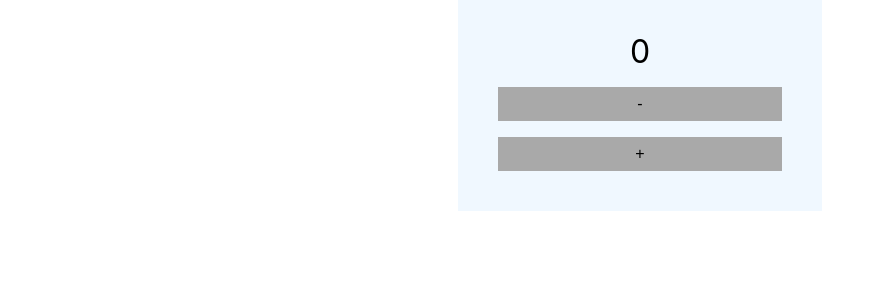
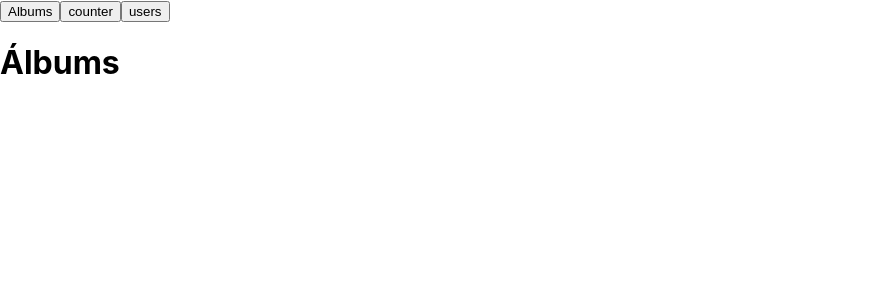
Before and after one commit to souluizfelipe/react-basics-counter-api, a React (Create React App) app: page / in a window 1280 px wide. Shown: the top 300 px of the page, without its empty margins (0-885 px from the left). Built offline with nearby package versions, Linux system fonts and the light colour scheme.

Commit message:
create navigation between pages using useState and manipulating array to return a component based on its content

```diff
--- /dev/null
+++ b/src/Albums.js
@@ -0,0 +1,11 @@
+import React from 'react';
+
+const Albums = () => {
+  return(
+    <>
+      <h1>Álbums</h1>
+    </>
+  );
+};
+
+export default Albums;
--- a/src/App.js
+++ b/src/App.js
@@ -1,11 +1,52 @@
-import React from 'react';
+import React, { useState } from 'react';
 
 import Counter from './Counter';
+import Albums from './Albums';
+import Users from './Users';
+
+const defaultPage = 'albums'
+
+const pages = {
+  albums :{
+    text: "Albums",
+    component: Albums,
+  },
+  counter :{
+    text: "Counter",
+    component: Counter,
+  },
+  user :{
+    text: "Users",
+    component: Users,
+  },
+};
 
 function App () {
+
+  const[ page, setPage ] = useState(defaultPage);
+
+  const handlePageChange = page => {
+    setPage(page);
+  };
+
+  const Page = pages[page].component;
+
+  //create a array with the keys of every object inside pages
+  const pagesList = Object.keys(pages);
+
   return(
     <div>
-      <Counter />
+      {
+        // use this array to access the items on pages
+        pagesList.map((page) => {
+          // return a button with the same properties and functionalities for every item
+          return(
+            <button onClick={() => handlePageChange(page)} >{pages[page].text}</button>
+          );
+        })
+      }
+
+      <Page />
     </div>
   );
 };
--- /dev/null
+++ b/src/AppNew.js
@@ -0,0 +1,49 @@
+import React, {useState} from 'react'
+
+import Albums from './Albums'
+import Counter from './Counter'
+import Users from './Users'
+
+const defaultPage = 'albums'
+
+const pages = {
+  albums: {
+    text: "Albums",
+    component: Albums,
+  },
+  counter: {
+    text: "counter",
+    component: Counter,
+  },
+  users: {
+    text: "users",
+    component: Users,
+  },
+}
+
+const App_ = () => {
+
+  const [ page, setPages ] = useState(defaultPage)
+
+  const handlePageChange = (page) => {
+    setPages(page)
+  }
+
+  const Page = pages[page].component
+
+  const pageList = Object.keys(pages)
+
+  return (
+    <>
+      {
+        pageList.map((page) =>
+          <button onClick={() => handlePageChange(page)} >{pages[page].text}</button>
+        )
+      }
+
+      <Page />
+    </>
+  )
+}
+
+export default App_
--- a/src/Counter.js
+++ b/src/Counter.js
@@ -1,4 +1,4 @@
-import  React, { useState,useEffect } from 'react';
+import  React, { useState, useEffect } from 'react';
 
 import './Counter.css';
 
--- /dev/null
+++ b/src/Users.js
@@ -0,0 +1,11 @@
+import React from 'react'
+
+const Users = () => {
+  return(
+    <>
+      <h1>Users</h1>
+    </>
+  )
+}
+
+export default Users
--- a/src/index.js
+++ b/src/index.js
@@ -1,13 +1,12 @@
 import React from 'react';
 import ReactDOM from 'react-dom';
 import './index.css';
-import App from './App';
-
+import AppNew from './AppNew';
 
 
 ReactDOM.render(
   <React.StrictMode>
-    <App />
+    <AppNew />
   </React.StrictMode>,
   document.getElementById('root')
 );
```
